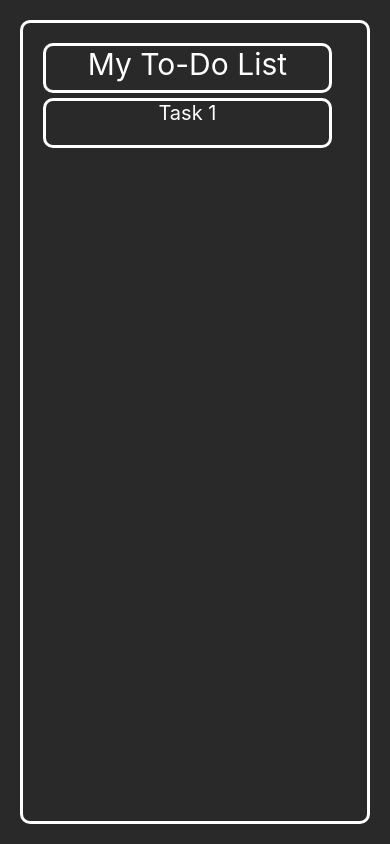
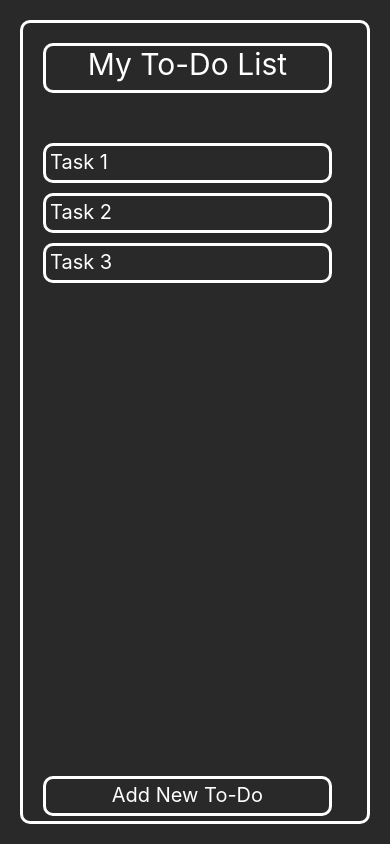
Before and after one commit to jcameron84/MAD_A1, a React Native app: screen / in a window 390 px wide. Built offline with nearby package versions, Linux system fonts and the light colour scheme.

Commit message:
Milestone1 Complete
Added hardcoded tasks
Changed to more shared styling
Added button

```diff
--- a/App.js
+++ b/App.js
@@ -1,5 +1,5 @@
 import { StatusBar } from 'expo-status-bar';
-import { StyleSheet, Text, View } from 'react-native';
+import { Pressable, StyleSheet, Text, View } from 'react-native';
 
 export default function App() {
   return (
@@ -8,16 +8,44 @@ export default function App() {
       <View style={{width: '95%', height: 50, borderWidth: 3, borderRadius: 10, flexDirection: 'row', borderColor: 'white',justifyContent: 'center'}}>
             <Text style={{fontSize: 30, color: 'white'}}>My To-Do List</Text>
       </View>
-      <View style={{height: 5}}></View>
-      <View style={{width: '95%', height: 50, borderWidth: 3, borderRadius: 10, flexDirection: 'row', borderColor: 'white',justifyContent: 'center'}}>
-            <Text style={{fontSize: 20, color: 'white'}}>Task 1</Text>
+      <View style={{height: 50}}></View>
+
+      <View style={styles.listItem}>
+            <Text style={styles.listItemText}>Task 1</Text>
       </View>
+
+      <View style={{height: 10}}></View>
+
+      <View style={styles.listItem}>
+            <Text style={styles.listItemText}>Task 2</Text>
+      </View>
+
+      <View style={{height: 10}}></View>
+
+      <View style={styles.listItem}>
+            <Text style={styles.listItemText}>Task 3</Text>
+      </View>
+
+      <View style={{height: '65%'}}></View>
+
+      <View style={[styles.listItem, {justifyContent: 'center'}]}>
+        <Pressable
+          //style={getButStyle}
+          onPress={() => {
+            console.log('But Pressed');
+          }}
+        >
+          <Text style= {[{color:'white', fontSize: 20}]}>Add New To-Do</Text>
+        </Pressable>
+      </View>
+
+
 
       </View>
 
-      <View style={{}}>
 
-      </View>
+
+
     </View>
 
 
@@ -33,7 +61,19 @@ const styles = StyleSheet.create({
   },
 
   listItem: {
+    padding: 4,
+    width: '95%',
+    height: 40,
+    borderWidth: 3,
+    borderRadius: 10,
+    flexDirection: 'row',
+    borderColor: 'white',
+    justifyContent: 'left',
+  },
 
+  listItemText: {
+    fontSize: 20,
+    color: 'white',
   }
 
 });
```
